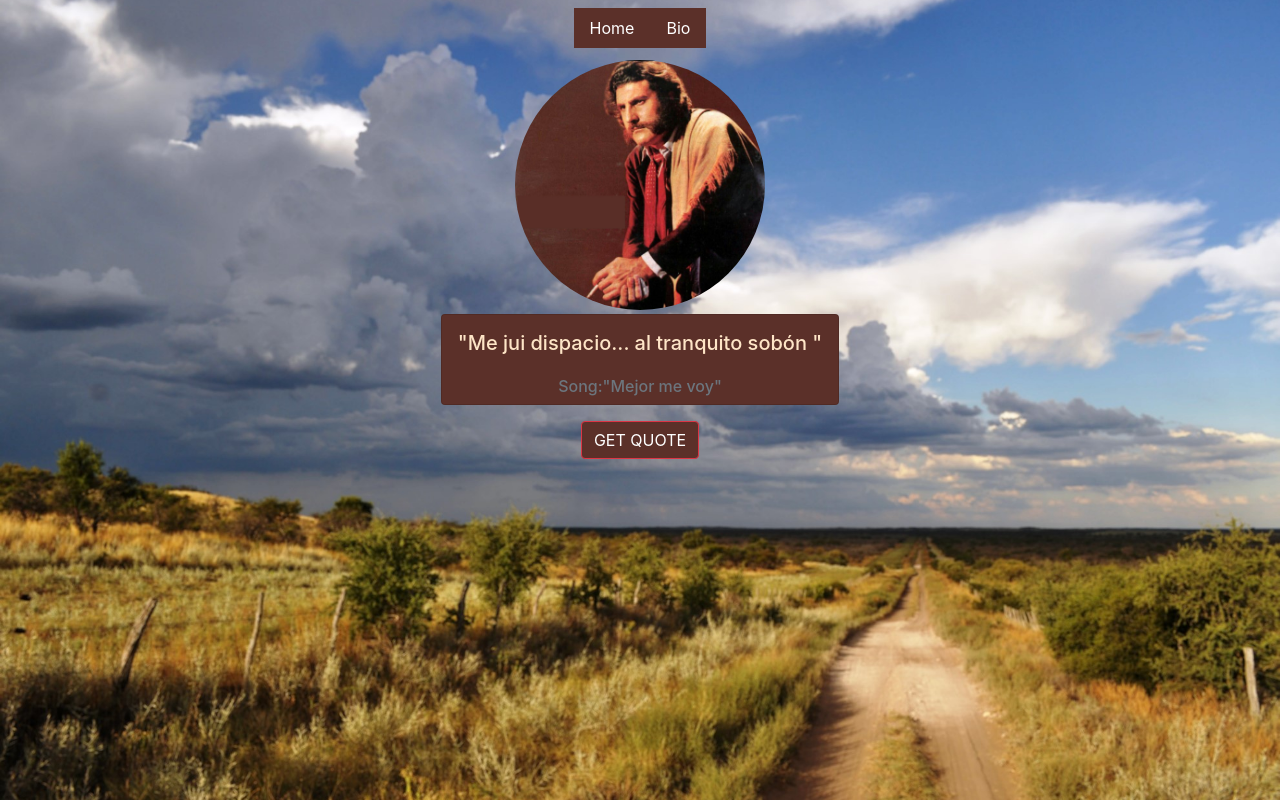
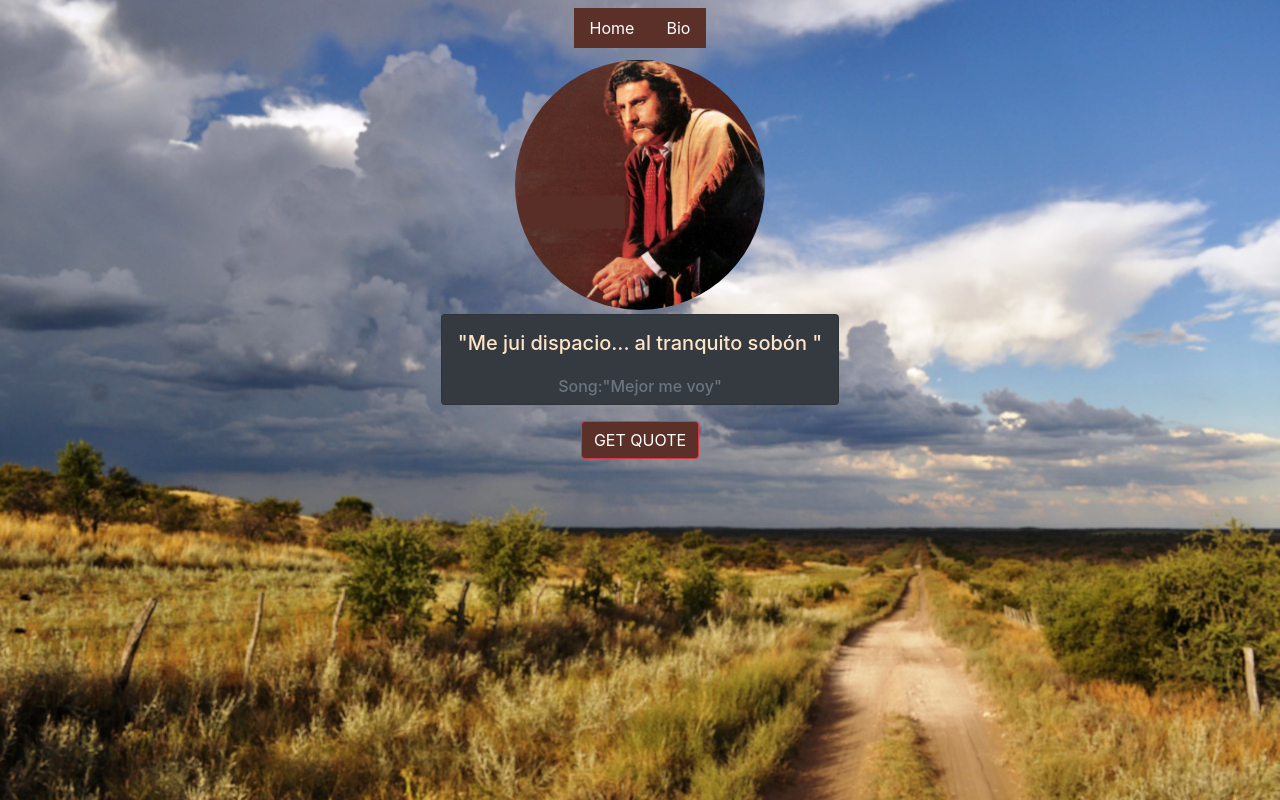
Before and after one commit to martinraul/jose-larralde-quotes-generator, a React (Create React App) app: page / in a window 1280 px wide. Built offline with nearby package versions, Linux system fonts and the light colour scheme.

Commit message:
Change quote bg-color

```diff
--- a/src/App.css
+++ b/src/App.css
@@ -45,6 +45,5 @@
 }
 
 .card {
-  background-color: #5b3029;
   color:#fee5c7;
 }
--- a/src/components/Bio.js
+++ b/src/components/Bio.js
@@ -2,7 +2,7 @@ import React, { useState, useEffect } from "react";
 
 export const Bio = () => {
   return (
-    <div id="card" className="card w-75">
+    <div id="card" className="card w-75 bg-dark">
       <div className="card-header h5 text-left">About José Larralde:</div>
       <div className="card-text text-justify p-3">
         José Larralde (born in Huanguelén, Buenos Aires, 1937) is an Argentine
--- a/src/components/GetQuote.js
+++ b/src/components/GetQuote.js
@@ -11,8 +11,8 @@ export function Getquote() {
 
   return (
     <div>
-      <div className="card mb-3">
-        <h5 className="card-title p-3">"{randomQuote.quote}"</h5>
+      <div className="card mb-3 bg-dark ">
+        <h5 className="card-title p-3 ">"{randomQuote.quote}"</h5>
         <h6 className="card-subtitle mb-2 text-muted">
           Song:"{randomQuote.cancion}"
         </h6>
```
